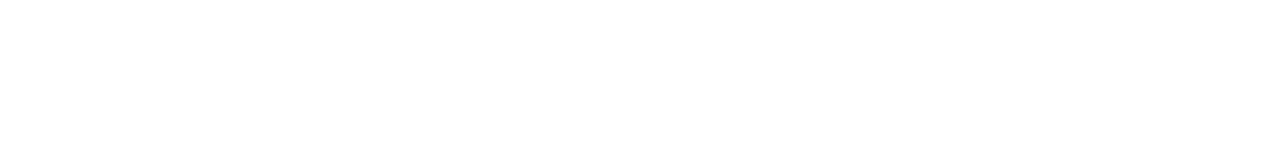
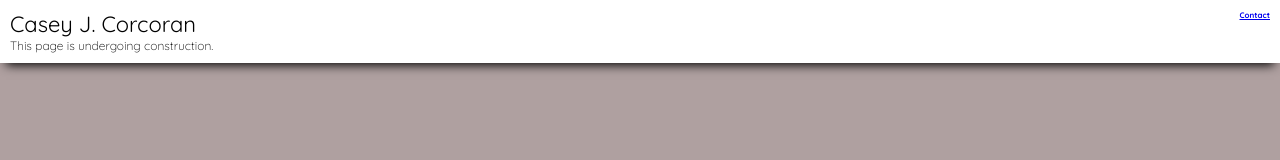
Before and after one commit to caseyjcorcoran/caseyjcorcoran.github.io, a plain HTML site: page index.html in a window 1280 px wide. Drawn offline with Linux system fonts and the light colour scheme.

Commit message:
Construction Base
Preparing to add additional content

```diff
--- /dev/null
+++ b/css/base.css
@@ -0,0 +1,36 @@
+body {
+  background-color: #afa0a0;
+}
+.content {
+  padding: 10;
+}
+#name {
+  text-align: left;
+  font-family: 'Quicksand';
+  font-size: 22;
+  font-weight: 400;
+}
+#WIP {
+  text-align: left;
+  font-family: 'Quicksand';
+  font-size: 12;
+  font-weight: 300;
+}
+#topbar {
+  width: 100%;
+  position: absolute;
+  left: 0;
+  right: 0;
+  top: 0;
+  background: #fff;
+  padding: 0px 0px 0px 0px;
+  box-shadow: 0 8px 10px -6px #000;
+}
+#contact {
+  position: absolute;
+  right: 10;
+  top: 10;
+  font-family: 'quicksand';
+  font-size: 8;
+  font-weight: 700;
+}
--- a/index.html
+++ b/index.html
@@ -1,7 +1,17 @@
 
 <html>
   <head>
+    <link href="http://fonts.googleapis.com/css?family=Quicksand:300,400,700" rel="stylesheet" type="text/css"/>
+    <link href="./css/base.css" rel="stylesheet" type="text/css"/>
     <title>placeholder</title>
   </head>
-  <body></body>
+  <body>
+    <div id="topbar">
+      <div class="content">
+        <div id="name">Casey J. Corcoran</div>
+        <div id="WIP">This page is undergoing construction.</div>
+        <div id="contact"><a href="./contact.html" target="_blank">Contact</a></div>
+      </div>
+    </div>
+  </body>
 </html>
```
Also changed, not shown: contact.html (added, +53 -0 lines).
